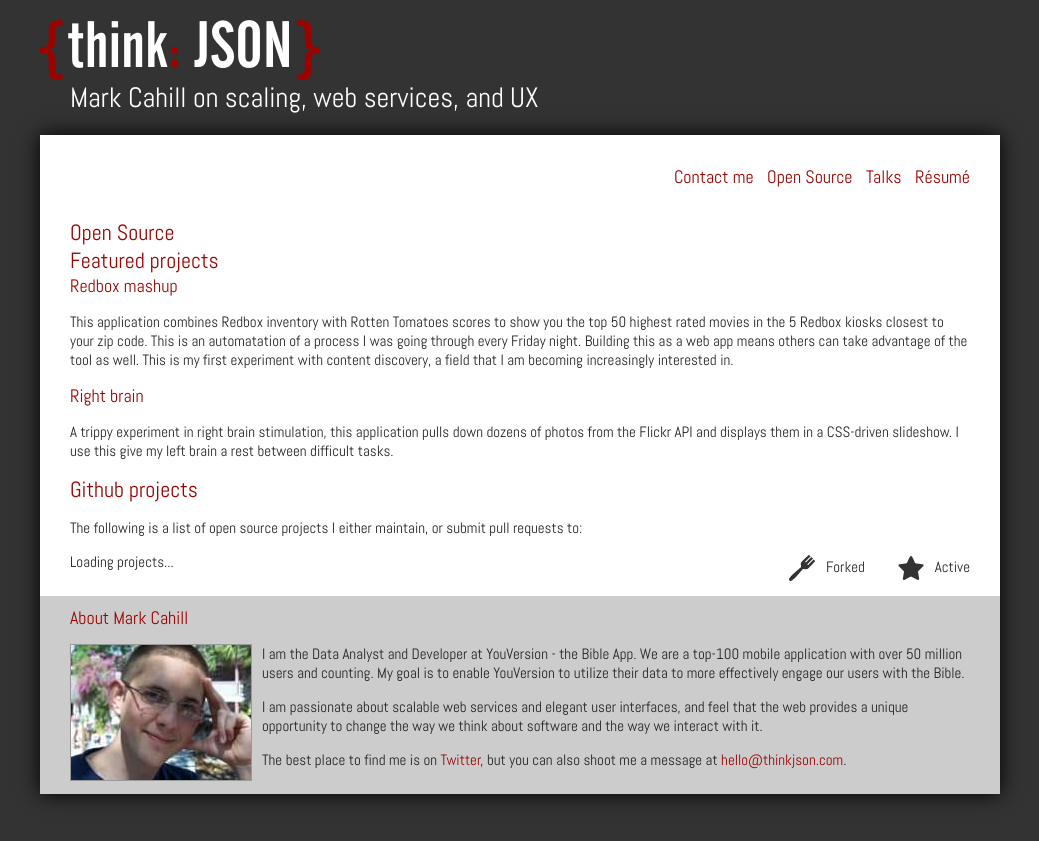
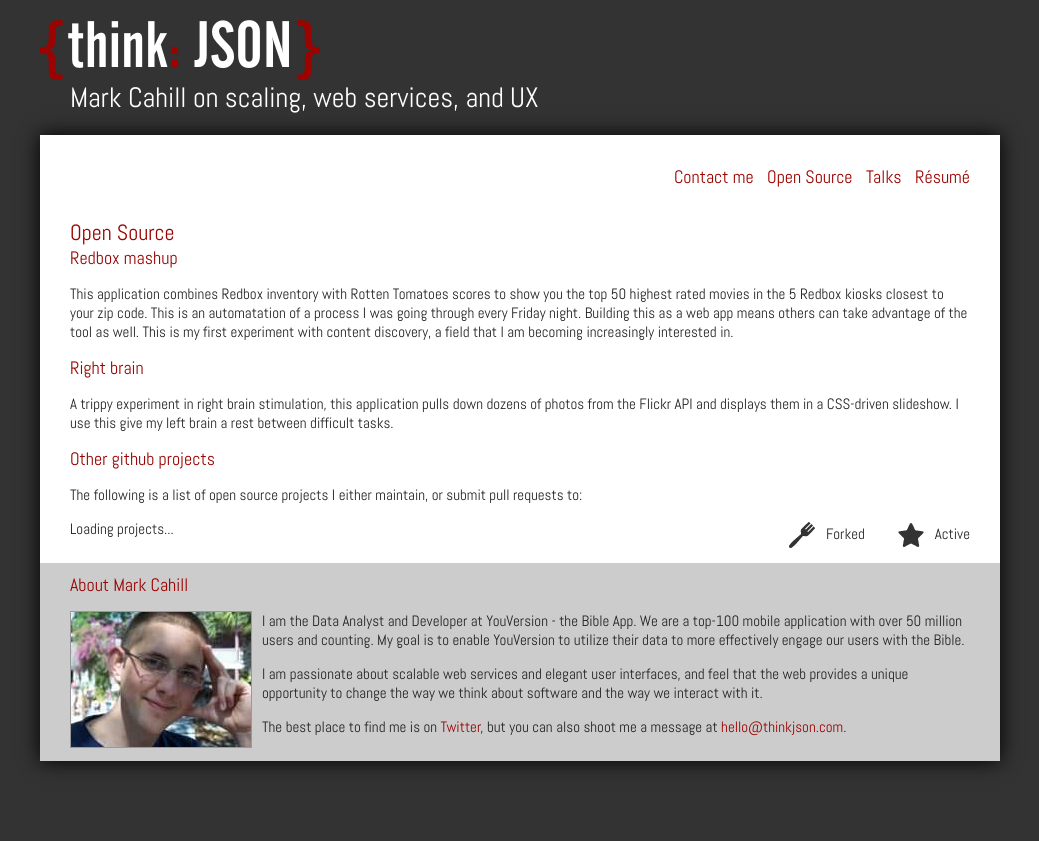
Before and after one commit to thinkjson/thinkjson.github.com, a Jekyll site: the page built from _posts/1900-01-01-open-source.md, in a window 1280 px wide. Shown: the top 841 px of the page, without its empty margins (120-1159 px from the left). Built offline with Jekyll 4.4.1, drawn with Linux system fonts in a browser that asks for light colours; nearby versions of some CDN libraries.

Commit message:
Changed styling a bit

```diff
--- a/_posts/1900-01-01-open-source.md
+++ b/_posts/1900-01-01-open-source.md
@@ -4,17 +4,15 @@ uri: open-source
 layout: page
 ---
 
-## Featured projects
-
-### [Redbox mashup](movies.thinkjson.com)
+### [Redbox mashup](http://movies.thinkjson.com/)
 
 This application combines Redbox inventory with Rotten Tomatoes scores to show you the top 50 highest rated movies in the 5 Redbox kiosks closest to your zip code. This is an automatation of a process I was going through every Friday night. Building this as a web app means others can take advantage of the tool as well. This is my first experiment with content discovery, a field that I am becoming increasingly interested in.
 
-### [Right brain](rightbrain.thinkjson.com)
+### [Right brain](http://rightbrain.thinkjson.com/)
 
 A trippy experiment in right brain stimulation, this application pulls down dozens of photos from the Flickr API and displays them in a CSS-driven slideshow. I use this give my left brain a rest between difficult tasks.
 
-## Github projects
+### Other github projects
 
 The following is a list of open source projects I either maintain, or submit pull requests to:
 
```
